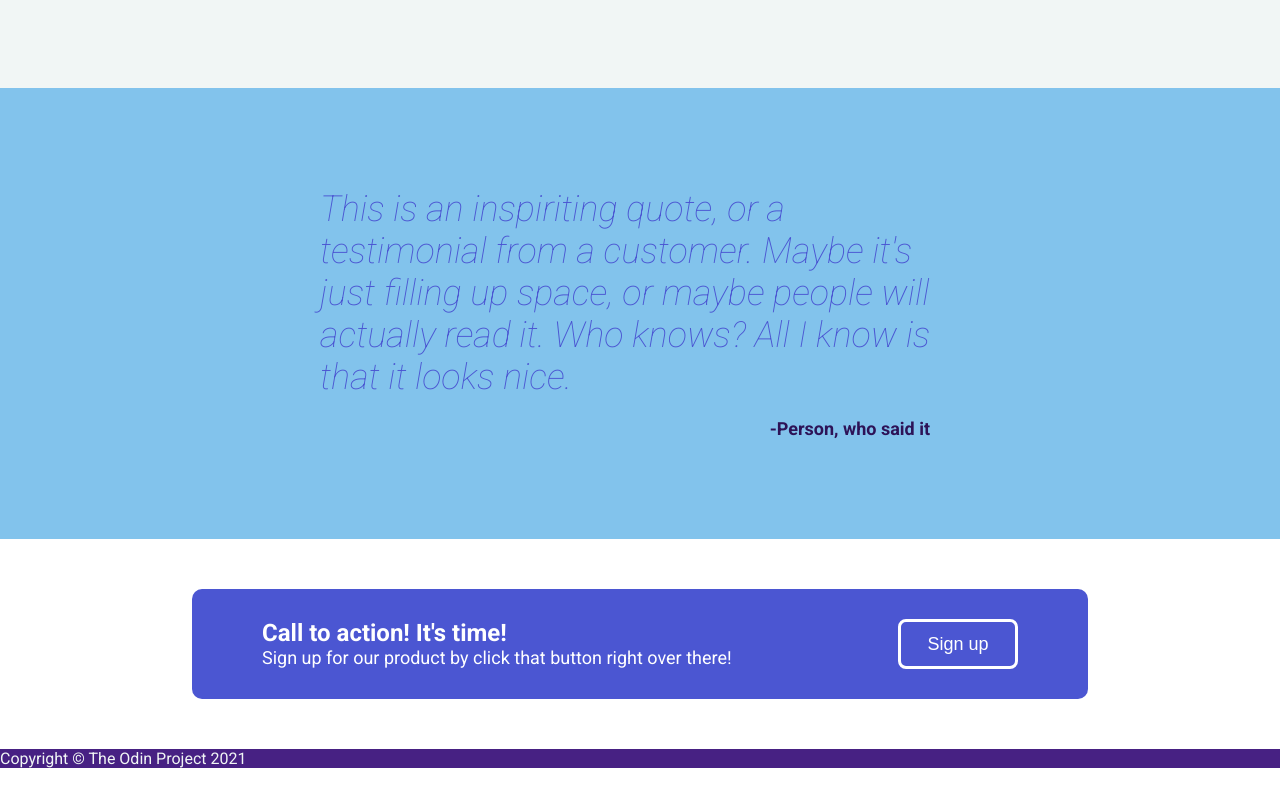
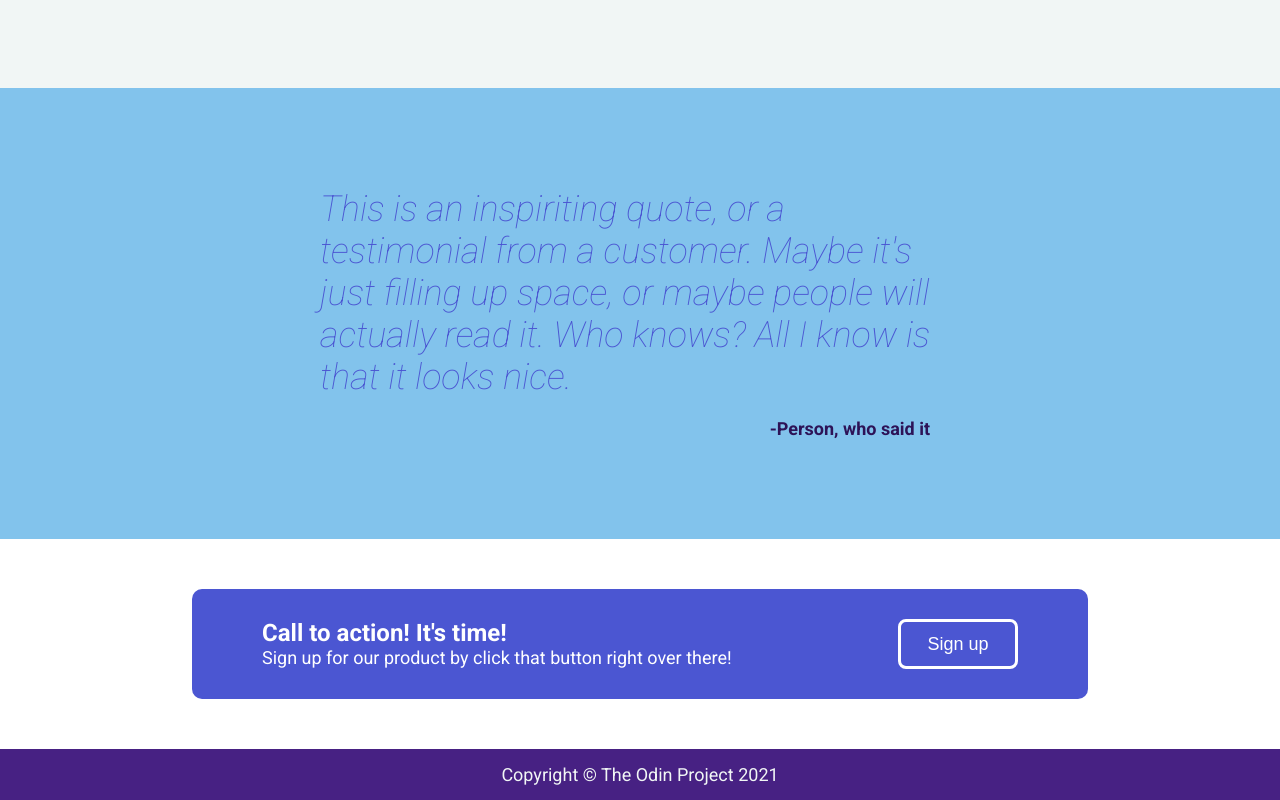
Before and after one commit to khuan24/odin-landing-page, a plain HTML site: page index.html in a window 1280 px wide. Shown: the part 1480-2280 px from the top of the page. Before the commit the page ends 2248 px from the top, so only its background shows below. Drawn offline with Linux system fonts and the light colour scheme.

Commit message:
Adjust font styling and padding of footer

```diff
--- a/style.css
+++ b/style.css
@@ -195,3 +195,10 @@ button {
     flex-grow: 0;
     align-self: center;
 }
+
+.footer {
+    text-align: center;
+    font-size: 18px;
+    padding-top: 15px;
+    padding-bottom: 15px;
+}
```
